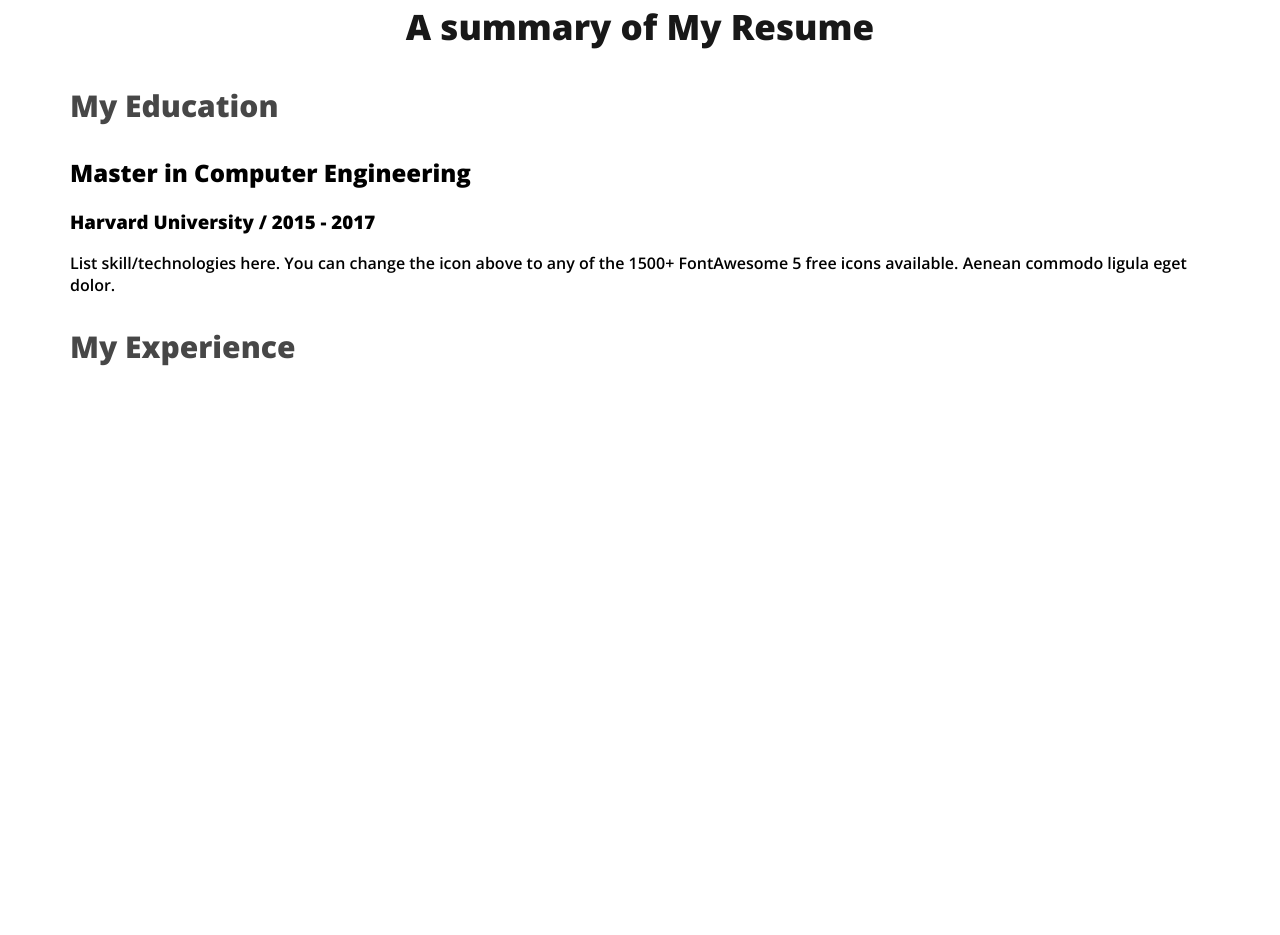
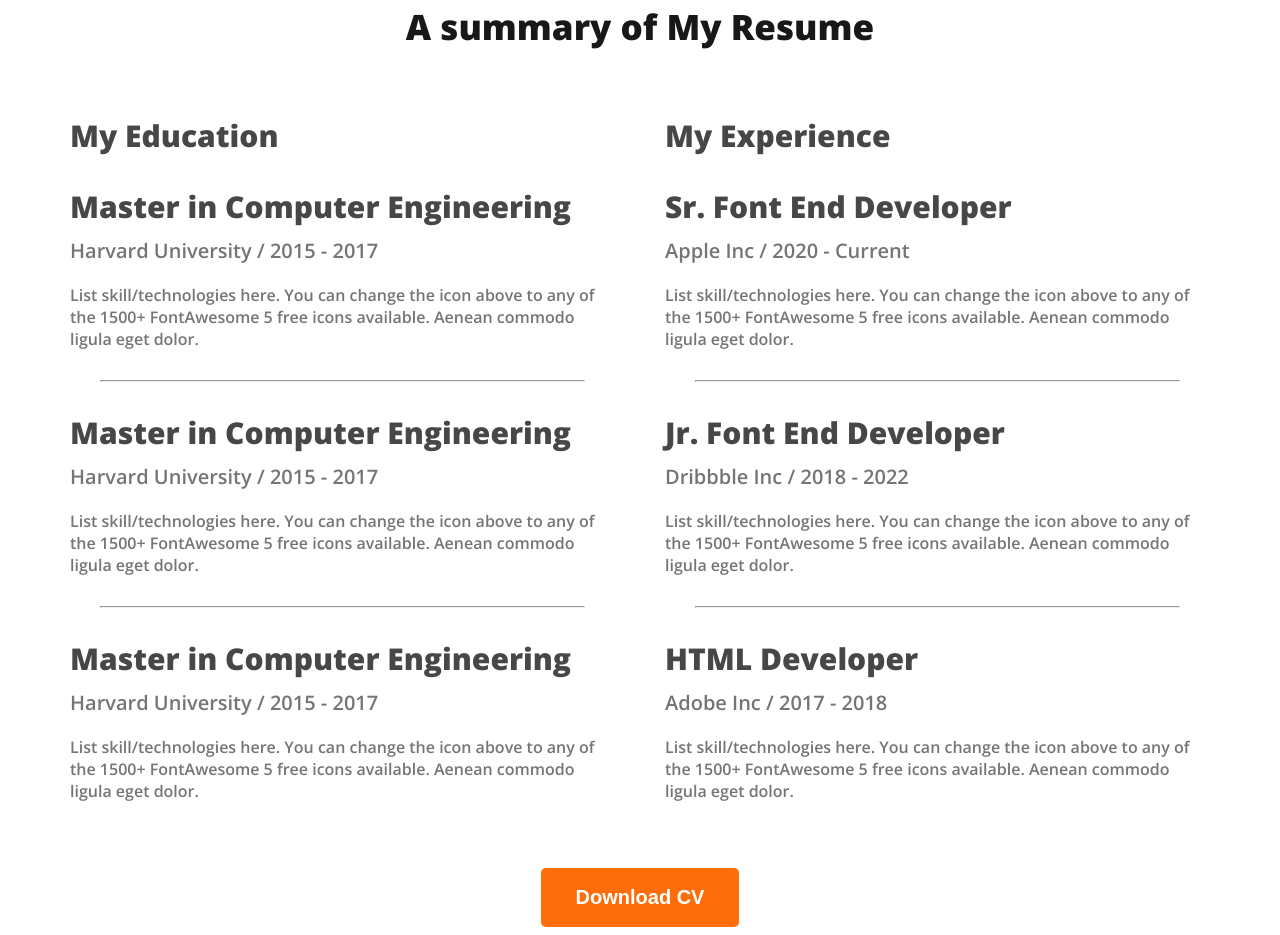
Before and after one commit to Rakibul12356/webdevolper-portfolio, a plain HTML site: page index.html in a window 1280 px wide. Shown: the part 2298-3233 px from the top of the page. Before the commit the page ends 2695 px from the top, so only its background shows below. Drawn offline with nearby package versions, Linux system fonts and the light colour scheme.

Commit message:
Add the button

```diff
--- a/Styles/Portfolio.css
+++ b/Styles/Portfolio.css
@@ -152,3 +152,32 @@ main section{
     font-size: 30px;
     font-weight: 700;
 }
+.resume-container{
+    display: flex;
+    gap: 50px;
+}
+.resume-itme-title{
+    color: #474747;
+    font-size: 30px;
+    font-weight: 700;
+    margin-bottom: 10px;
+}
+.resume-item-institute{
+    color: #757575;
+    font-size: 20px;
+    font-weight: 600;
+    margin-top: 0;
+    margin-bottom: 20px;
+}
+.resume-item-description{
+    color: #757575;
+    font-size: 16px;
+    font-weight: 400;
+}
+.resume-container hr{
+    margin:30px ;
+}
+.download-cv{
+    text-align: center;
+    margin-top: 50px;
+}
--- a/index.html
+++ b/index.html
@@ -96,36 +96,48 @@
                         <p class="resume-item-description">List skill/technologies here. You can change the icon above
                             to any of the 1500+ FontAwesome 5 free icons available. Aenean commodo ligula eget dolor.</p>
                     </div>
+                    <hr>
                     <div class="resume-item">
-                        <h2 class="resume-itme-title"></h2>
-                        <h3 class="resume-item-institute"></h3>
-                        <p class="resume-item-description"></p>
+                        <h2 class="resume-itme-title">Master in Computer Engineering</h2>
+                        <h3 class="resume-item-institute">Harvard University / 2015 - 2017</h3>
+                        <p class="resume-item-description">List skill/technologies here. You can change the icon above
+                            to any of the 1500+ FontAwesome 5 free icons available. Aenean commodo ligula eget dolor.</p>
                     </div>
+                    <hr>
                    <div class="resume-item">
-                        <h2 class="resume-itme-title"></h2>
-                        <h3 class="resume-item-institute"></h3>
-                        <p class="resume-item-description"></p>
+                        <h2 class="resume-itme-title">Master in Computer Engineering</h2>
+                        <h3 class="resume-item-institute">Harvard University / 2015 - 2017</h3>
+                        <p class="resume-item-description">List skill/technologies here. You can change the icon above
+                            to any of the 1500+ FontAwesome 5 free icons available. Aenean commodo ligula eget dolor.</p>
                     </div>
                 </div>
                 <div class="resume-colum">
                     <h3 class="resume-colum-title">My Experience</h3>
                     <div class="resume-item">
-                        <h2 class="resume-itme-title"></h2>
-                        <h3 class="resume-item-institute"></h3>
-                        <p class="resume-item-description"></p>
+                        <h2 class="resume-itme-title">Sr. Font End Developer</h2>
+                        <h3 class="resume-item-institute">Apple Inc / 2020 - Current</h3>
+                        <p class="resume-item-description">List skill/technologies here. You can change the icon above
+                            to any of the 1500+ FontAwesome 5 free icons available. Aenean commodo ligula eget dolor.</p>
                     </div>
+                    <hr>
                     <div class="resume-item">
-                        <h2 class="resume-itme-title"></h2>
-                        <h3 class="resume-item-institute"></h3>
-                        <p class="resume-item-description"></p>
+                        <h2 class="resume-itme-title">Jr. Font End Developer</h2>
+                        <h3 class="resume-item-institute">Dribbble Inc / 2018 - 2022</h3>
+                        <p class="resume-item-description">List skill/technologies here. You can change the icon above
+                            to any of the 1500+ FontAwesome 5 free icons available. Aenean commodo ligula eget dolor.</p>
                     </div>
+                    <hr>
                     <div class="resume-item">
-                        <h2 class="resume-itme-title"></h2>
-                        <h3 class="resume-item-institute"></h3>
-                        <p class="resume-item-description"></p>
+                        <h2 class="resume-itme-title">HTML Developer</h2>
+                        <h3 class="resume-item-institute">Adobe Inc / 2017 - 2018</h3>
+                        <p class="resume-item-description">List skill/technologies here. You can change the icon above
+                            to any of the 1500+ FontAwesome 5 free icons available. Aenean commodo ligula eget dolor.</p>
                     </div>
 
                 </div>
+            </div>
+            <div class="download-cv">
+                <button class="btn-primary">Download CV</button>
             </div>
         </section>
     </main>
```
